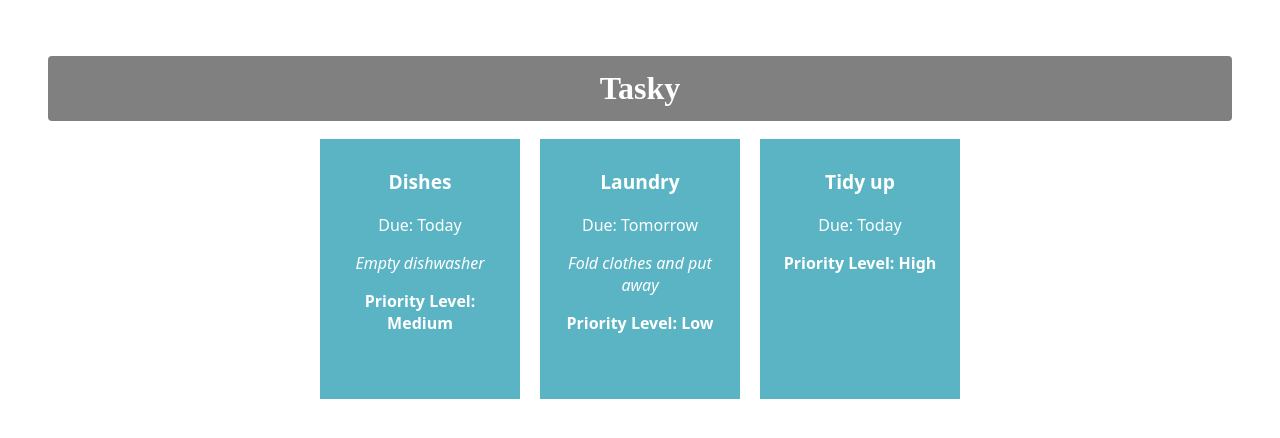
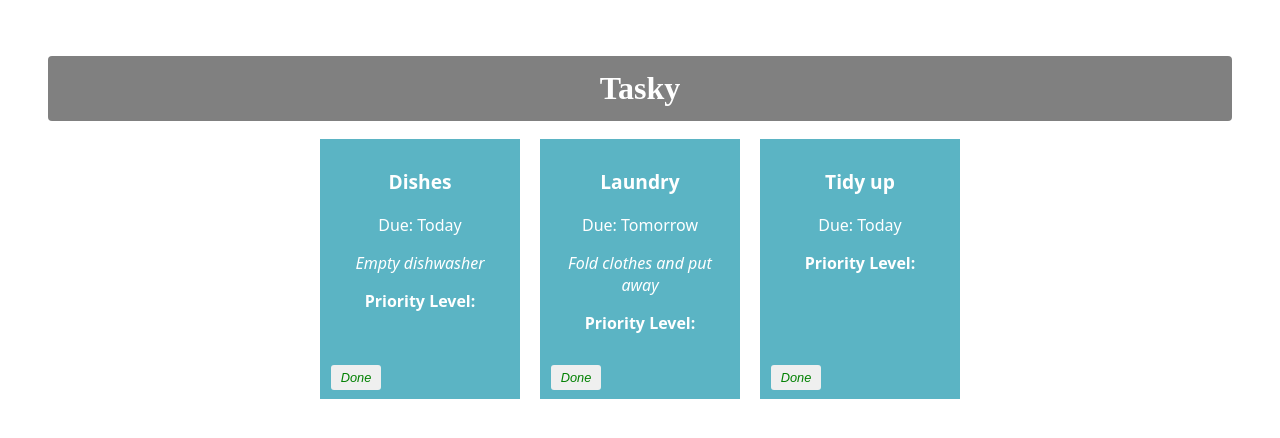
Before and after one commit to Shabbibz/react-basics-labs, a React (Vite) app in the folder tasky/: page / in a window 1280 px wide. Shown: the top 438 px of the page. Built offline with nearby package versions, Linux system fonts and the light colour scheme.

Commit message:
added onClick button

```diff
--- a/tasky/src/App.css
+++ b/tasky/src/App.css
@@ -42,3 +42,19 @@
 .priority {
   font-weight: bold;
 }
+button {
+  border: none;
+  border-radius: 3px;
+  font-style: italic;
+  font-size: 0.8em;
+  margin: 4px 6px;
+  width: 50px;
+  height: 25px;
+}
+
+.doneButton {
+  position: absolute;
+  bottom: 5px;
+  left: 5px;
+  color: green;
+}
--- a/tasky/src/App.jsx
+++ b/tasky/src/App.jsx
@@ -5,28 +5,35 @@
 
 function App() {
 
-  const [ taskState, setTaskState ] = useState({
+  const [taskState, setTaskState] = useState({
     tasks: [
-      { id: 1, title:"Dishes", description: "Empty dishwasher", deadline: "Today", priority: "Medium" },
-      { id: 2, title: "Laundry", description: "Fold clothes and put away", deadline: "Tomorrow", priority: "Low" },
-      { id: 3, title: "Tidy up", deadline: "Today", priority: "High" }
+      { id: 1, title: "Dishes", description: "Empty dishwasher", deadline: "Today", priority: "Medium", done: false },
+      { id: 2, title: "Laundry", description: "Fold clothes and put away", deadline: "Tomorrow", priority: "Low", done: false },
+      { id: 3, title: "Tidy up", deadline: "Today", priority: "High", done: false }
     ]
   });
 
+  const doneHandler = (taskIndex) => {
+    const tasks = [...taskState.tasks];
+    tasks[taskIndex].done = !tasks[taskIndex].done;
+    setTaskState({ tasks });
+  }
 
 
   return (
     <div className="container">
       <h1>Tasky</h1>
-      {taskState.tasks.map((task) => (
+      {taskState.tasks.map((task, index) => (
     <Task
       title={task.title}
       description={task.description}
       deadline={task.deadline}
       key={task.id}
-      priority={task.priority}
+      done={task.done}
+      markDone={() => doneHandler(index)}
     />
   ))}
+
 
     </div>
   );
--- a/tasky/src/components/Task.jsx
+++ b/tasky/src/components/Task.jsx
@@ -3,13 +3,13 @@
 const Task = (props) => {
 
     return (
-        <div className="card">
+        <div className="card" style={{backgroundColor: props.done ? 'lightgrey' : '#5bb4c4'}}>
             <p className="title">{props.title}</p>
             <p>Due: {props.deadline}</p>
             <p className="description"> {props.description}</p>
             <p className="priority"> Priority Level: {props.priority}</p>
-
-        </div>
+            <button onClick={props.markDone} className='doneButton'>Done</button>
+            </div>
     )
 
 
```
